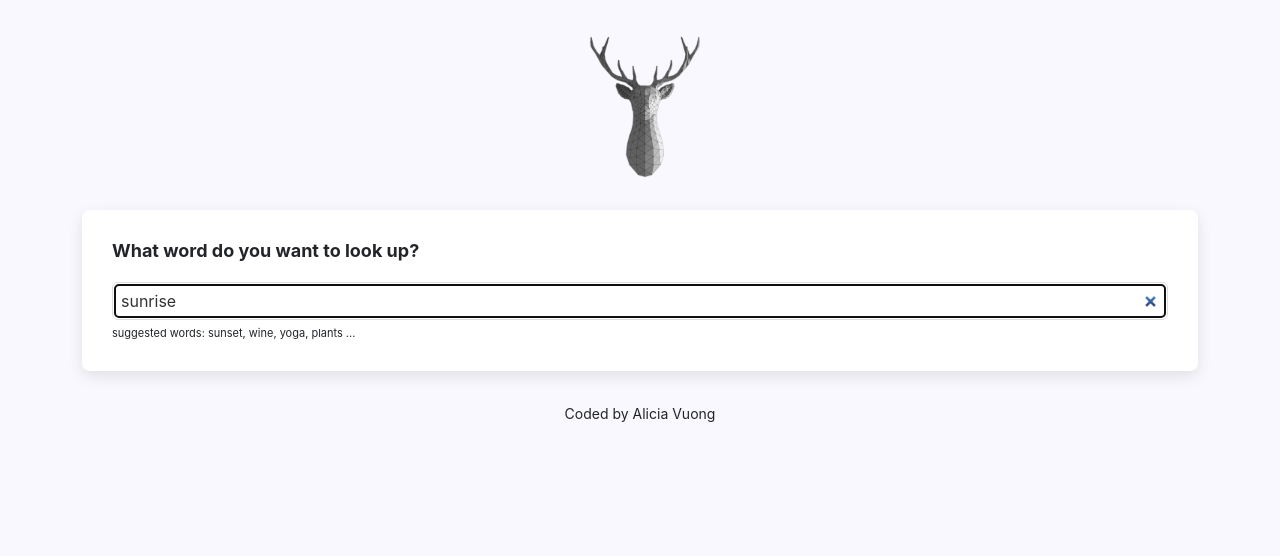
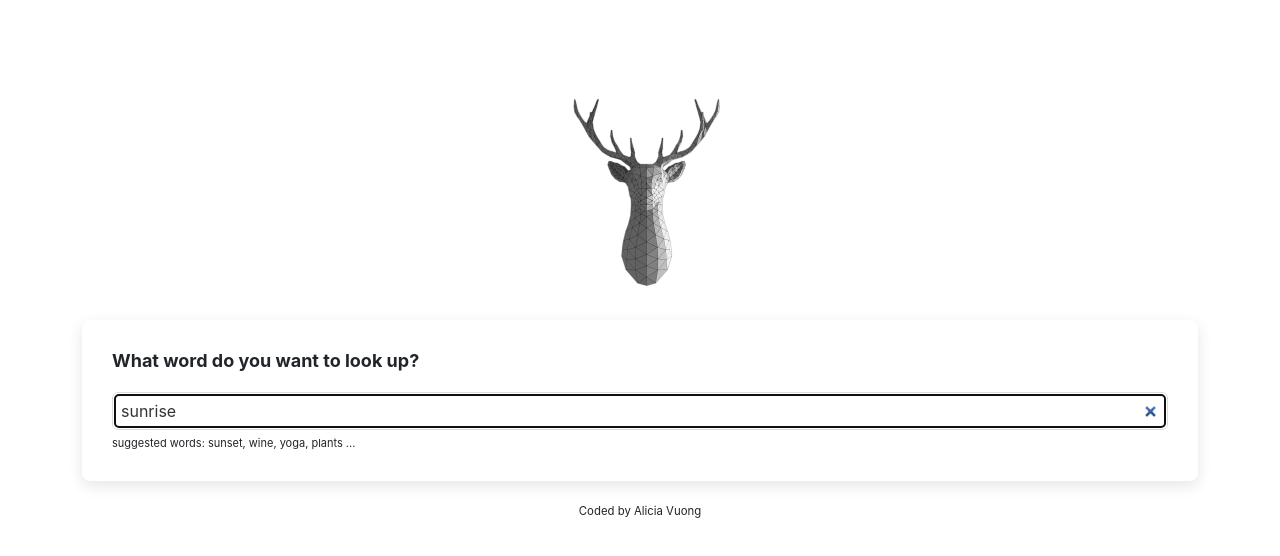
Before and after one commit to aleebo/dictionary101, a React (Create React App) app: page / in a window 1280 px wide. Shown: the top 556 px of the page. Built offline with nearby package versions, Linux system fonts and the light colour scheme; no server answers.

Commit message:
Made changes to js.css

```diff
--- a/src/App.css
+++ b/src/App.css
@@ -1,20 +1,19 @@
-.App-header {
-  margin: 30px 0;
-}
-.App-logo {
-  max-width: 150px;
-  display: block;
-  margin: 0 auto;
+.App {
+  padding: 60px 0 100px;
 }
 
-.App-footer {
+.App-logo {
+  max-width: 200px;
+  display: block;
+  margin: 30px auto;
+}
+
+.App footer {
   text-align: center;
-  margin: 30px 0;
+  margin-top: 20px;
+  font-size: 13px;
 }
-a {
+
+.App a {
   color: blue;
 }
-
-body {
-  background: #f9f8fe;
-}
```
